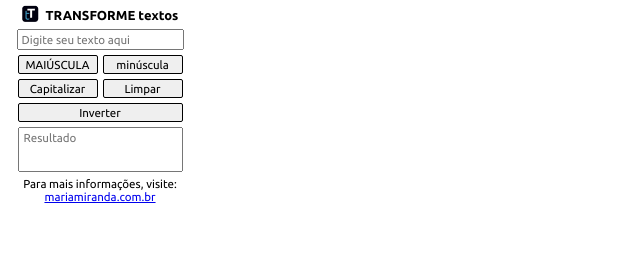
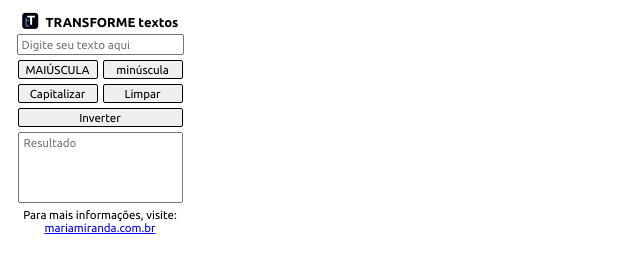
Before and after one commit to MaduSales/ext_transformetextos, a browser extension: page index.html in a window 1280 px wide. Shown: the whole page, without its empty margins (0-640 px from the left). Drawn offline with Linux system fonts and the light colour scheme.

Commit message:
FINISH: Finalizando layout da extensão no CSS

```diff
--- a/style.css
+++ b/style.css
@@ -14,7 +14,7 @@
 /* Layout App */
 .container-pai{
     width: 200px;
-    height: 200px;
+    height: 240px;
     /* FlexBox */
     display: flex;
     flex-direction: column;
@@ -57,7 +57,7 @@
     display: flex;
     align-items: end;
     gap: 7px;
-    padding: 7px;
+    padding: 5px;
 }
 
 .cabecalho h1{
```
